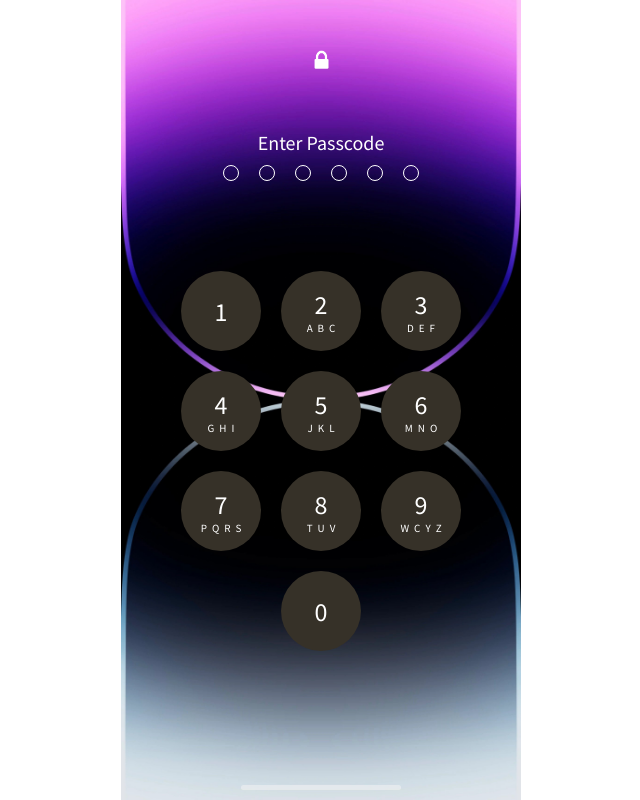
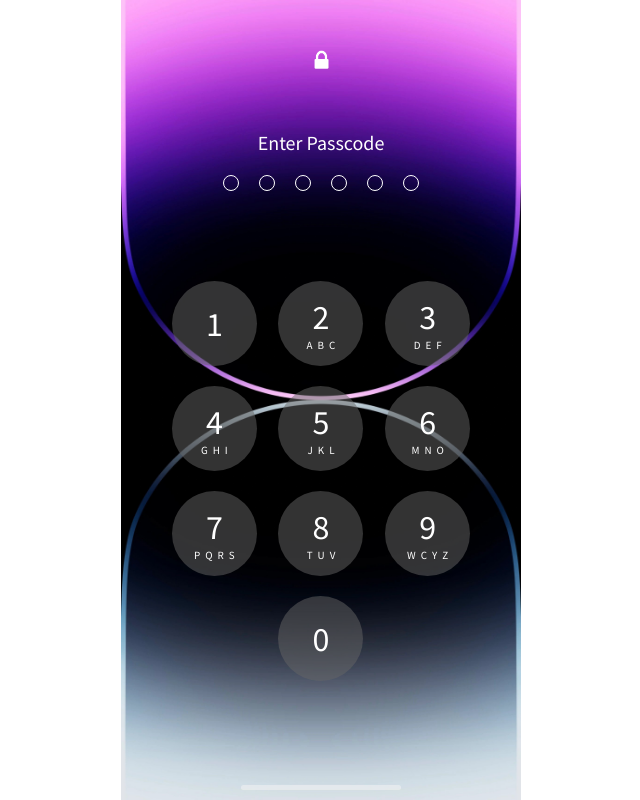
Before and after one commit to Amooryjubran/iphone-simulator, a React (Create React App) app: page / in a window 1280 px wide. Both pictures are taken after a click on the button 640 px from the left and 782 px from the top of the page. Shown: the whole page, without its empty margins (319-959 px from the left). Built offline with nearby package versions, Linux system fonts and the light colour scheme.

Commit message:
CSS update

```diff
--- a/src/component/LockScreen.js
+++ b/src/component/LockScreen.js
@@ -151,7 +151,7 @@ const Parent = styled.div`
   flex-direction: column;
   justify-content: center;
   align-items: center;
-  gap: 10px;
+  gap: 20px;
   margin: 40px 0 0;
 
   > span {
@@ -218,7 +218,7 @@ const Circle = styled.div`
 const PasswordNumbers = styled.div`
   display: grid;
   grid-template-columns: repeat(3, auto);
-  max-width: 75%;
+  max-width: 80%;
   width: 100%;
   justify-items: center;
   row-gap: 20px;
--- a/src/component/PassCodeButton.js
+++ b/src/component/PassCodeButton.js
@@ -41,17 +41,17 @@ export default function PassCodeButton(props) {
   );
 }
 const BUTTON = styled.button`
-  background-color: #363128;
+  background-color: rgba(102, 102, 102, 0.5);
   border: none;
   border-radius: 50%;
-  height: 80px;
-  width: 80px;
+  height: 85px;
+  width: 85px;
   cursor: pointer;
   -webkit-tap-highlight-color: transparent;
 
   > div > span {
     color: white;
-    font-size: 26px;
+    font-size: 34px;
   }
   > div > div {
     display: flex;
```
